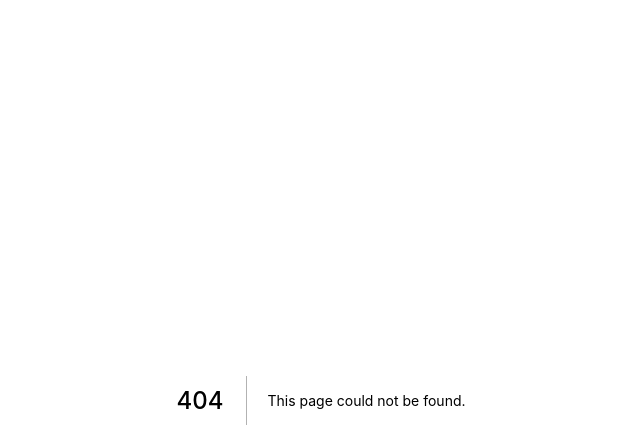
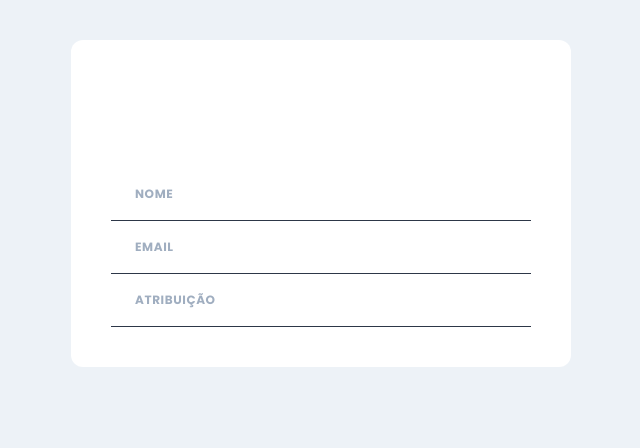
Before and after one commit to kaluabentes/nextjs-jwt-auth, a Next.js app: page /auth/profile in a window 1280 px wide. Before the commit this address had no page. Shown: the top 448 px of the page, without its empty margins (319-959 px from the left). Built offline with nearby package versions, Linux system fonts and the light colour scheme.

Commit message:
feat: create forgot password page

```diff
--- a/package.json
+++ b/package.json
@@ -9,7 +9,6 @@
     "lint": "next lint"
   },
   "dependencies": {
-    "@chakra-ui/react": "^2.2.4",
     "@emotion/react": "^11",
     "@emotion/styled": "^11",
     "@fontsource/poppins": "^4.5.8",
--- a/src/i18n/locales/pt-BR.json
+++ b/src/i18n/locales/pt-BR.json
@@ -15,6 +15,9 @@
     "signupPolicyText": "Após cadastrar-se, você estará concordando com os nossos <0>{{termsAndConditions}}</0> e <1>{{privacyPolicy}}</1>",
     "storeName": "Nome da empresa",
     "termsAndConditions": "Termos e Condições",
-    "yourName": "Seu nome"
+    "yourName": "Seu nome",
+    "profile": "Perfil",
+    "name": "Nome",
+    "role": "Atribuição"
   }
 }
--- a/src/pages/auth/forgot-password.tsx
+++ b/src/pages/auth/forgot-password.tsx
@@ -28,7 +28,7 @@ const ForgotPassword = () => {
         marginBottom={9}
       />
       <Heading size="2xl" marginBottom={6} fontWeight="semibold">
-        {t("signin")}
+        {t("forgotPassword")}
       </Heading>
       <Text color="gray.600" fontSize="sm" marginBottom={9}>
         {t("forgotPasswordText")}
@@ -38,7 +38,7 @@ const ForgotPassword = () => {
         <Input type="email" />
       </FormControl>
       <Button colorScheme="brand" width="full">
-        {t("signin")}
+        {t("continue")}
       </Button>
     </AuthLayout>
   )
--- /dev/null
+++ b/src/pages/auth/profile.tsx
@@ -0,0 +1,55 @@
+import { Trans, useTranslation } from "react-i18next"
+import {
+  Box,
+  Button,
+  Flex,
+  FormControl,
+  FormLabel,
+  Heading,
+  Input,
+  Text,
+  Table,
+  Thead,
+  Tbody,
+  Tfoot,
+  Tr,
+  Th,
+  Td,
+  TableCaption,
+  TableContainer,
+} from "@chakra-ui/react"
+
+import AuthLayout from "@/components/layouts/AuthLayout"
+import Link from "@/components/shared/Link"
+
+const Profile = () => {
+  const { t } = useTranslation()
+
+  return (
+    <AuthLayout>
+      <Heading size="2xl" marginBottom={10} fontWeight="semibold">
+        {t("profile")}
+      </Heading>
+      <TableContainer>
+        <Table variant="simple">
+          <Tbody>
+            <Tr>
+              <Th>{t("name")}</Th>
+              <Td>Kaluã Bentes</Td>
+            </Tr>
+            <Tr>
+              <Th>{t("email")}</Th>
+              <Td>centimetres (cm)</Td>
+            </Tr>
+            <Tr>
+              <Th>{t("role")}</Th>
+              <Td>Admin</Td>
+            </Tr>
+          </Tbody>
+        </Table>
+      </TableContainer>
+    </AuthLayout>
+  )
+}
+
+export default Profile
--- a/src/styles/theme.ts
+++ b/src/styles/theme.ts
@@ -1,6 +1,9 @@
 import { extendTheme } from "@chakra-ui/react"
 
 const theme = extendTheme({
+  config: {
+    initialColorMode: "dark",
+  },
   fonts: {
     heading: `'Poppins', sans-serif`,
     body: `'Poppins', sans-serif`,
```
Also changed, not shown: src/components/layouts/AuthLayout/index.tsx (+7 -1 lines), 1 other file (tests, documents, lock files or other folders).
